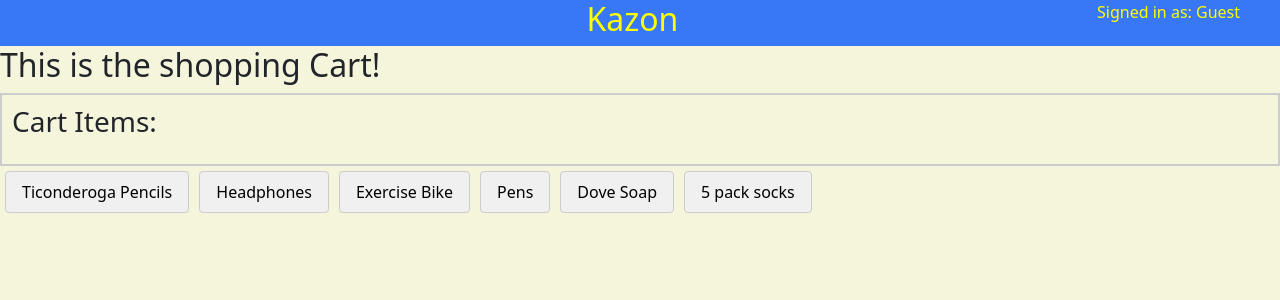
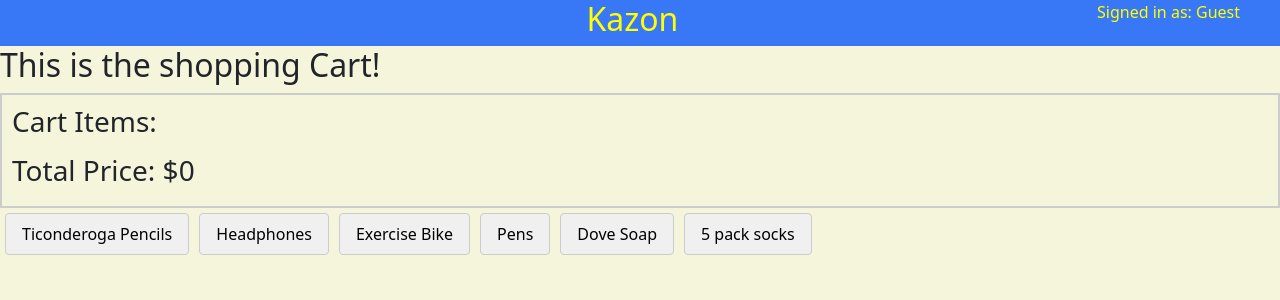
Before and after one commit to ShashiSugrim/kazonfrontend, a React (Create React App) app: page /cart in a window 1280 px wide. Shown: the top 300 px of the page. Built offline with nearby package versions, Linux system fonts and the light colour scheme.

Commit message:
Added quantity tracking and total price calculation

```diff
--- a/src/components/Cart.jsx
+++ b/src/components/Cart.jsx
@@ -6,18 +6,28 @@ const Cart = () => {
 
   // Function to add an item to the cart using functional update
   const addItemToCart = (item) => {
-    setCartItems((prevCartItems) => [...prevCartItems, item]);
+    const existingItem = cartItems.find((cartItem) => cartItem.name === item);
+    if (existingItem) {
+      setCartItems((prevCartItems) =>
+        prevCartItems.map((cartItem) =>
+          cartItem.name === item
+            ? { ...cartItem, quantity: cartItem.quantity + 1 }
+            : cartItem
+        )
+      );
+    } else {
+      setCartItems((prevCartItems) => [...prevCartItems, { name: item, quantity: 1 }]);
+    }
   };
 
-  // Array of objects representing items
+  // Array of objects representing items with prices
   const items = [
-    { name: "Ticonderoga Pencils" },
-    { name: "Headphones" },
-    { name: "Exercise Bike" },
-    { name: "Pens" },
-    { name: "Dove Soap" },
-    { name: "5 pack socks" },
-    // You can add more items here
+    { name: "Ticonderoga Pencils", price: 5 },
+    { name: "Headphones", price: 500 },
+    { name: "Exercise Bike", price: 600 },
+    { name: "Pens", price: 5 },
+    { name: "Dove Soap", price: 3 },
+    { name: "5 pack socks", price: 16 },
   ];
 
   // Inline styles for cart container and buttons
@@ -40,6 +50,14 @@ const Cart = () => {
     cursor: "pointer",
   };
 
+  // Function to calculate the total price
+  const calculateTotalPrice = () => {
+    return cartItems.reduce(
+      (total, cartItem) => total + cartItem.quantity * items.find((item) => item.name === cartItem.name).price,
+      0
+    );
+  };
+
   return (
     <>
       <LogoBar />
@@ -48,9 +66,12 @@ const Cart = () => {
         <h3>Cart Items:</h3>
         <ul>
           {cartItems.map((item, index) => (
-            <li key={index}>{item}</li>
+            <li key={index}>
+              {item.name} {item.quantity > 1 ? `(${item.quantity}x)` : null}
+            </li>
           ))}
         </ul>
+        <h3>Total Price: ${calculateTotalPrice()}</h3>
       </div>
       {/* Dynamically render buttons for each item */}
       <div style={buttonContainerStyle}>
```
